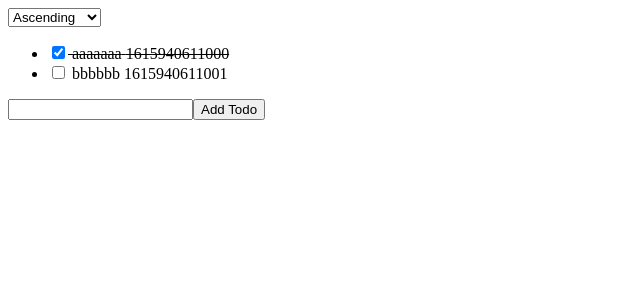
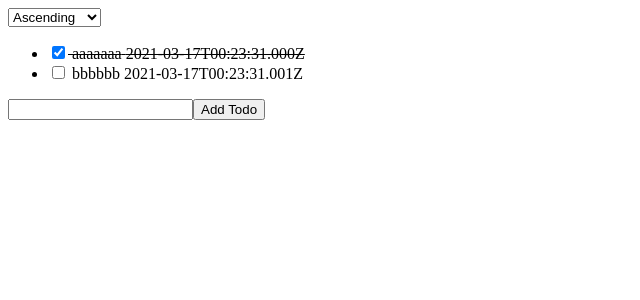
Before and after one commit to nosferatu500/todo_list_frontend, a React (Create React App) app: page / in a window 1280 px wide. Shown: the top 300 px of the page, without its empty margins (0-640 px from the left). Built offline with nearby package versions, Linux system fonts and the light colour scheme.

Commit message:
Update data types for compatibility with MongoDB.

```diff
--- a/src/App.tsx
+++ b/src/App.tsx
@@ -3,28 +3,30 @@ import { TodoList } from "./components/TodoList";
 import { AddTodoForm } from "./components/AddTodoForm";
 import { SortTodoForm } from "./components/SortTodoForm";
 
-const initialTodos: Todo[] = [
+const initialTodos: ITodo[] = [
   {
-    timestamp: Date.now(),
+    _id: "213",
+    createdAt: new Date().toISOString(),
     text: "aaaaaaa",
-    complete: true,
+    status: true,
   },
   {
-    timestamp: Date.now() + 1,
+    _id: "324",
+    createdAt: new Date(Date.now() + 1).toISOString(),
     text: "bbbbbb",
-    complete: false,
+    status: false,
   },
 ];
 
 const App: React.FC = () => {
-  const [todos, setData] = useState(initialTodos);
+  const [todos, setData] = useState<ITodo[]>(initialTodos);
 
-  const toggleTodo = (selectedTodo: Todo) => {
+  const toggleTodo = (selectedTodo: ITodo) => {
     const newTodos = todos.map((todo) => {
       if (todo === selectedTodo) {
         return {
           ...todo,
-          complete: !todo.complete,
+          status: !todo.status,
         };
       }
 
@@ -35,10 +37,10 @@ const App: React.FC = () => {
   };
 
   const addTodo = (text: string): void => {
-    const newTodo = {
-      timestamp: Date.now(),
+    const newTodo: ITodo = {
+      createdAt: new Date().toISOString(),
       text,
-      complete: false,
+      status: false,
     };
     setData([...todos, newTodo]);
   };
@@ -48,9 +50,12 @@ const App: React.FC = () => {
       asc: 1,
       desc: -1,
     };
-    const sorted = [...todos].sort((a, b) =>
-      a.timestamp > b.timestamp ? types[sort] : -types[sort]
-    );
+    const sorted = [...todos].sort((a, b) => {
+      if (a.createdAt && b.createdAt) {
+        return a.createdAt > b.createdAt ? types[sort] : -types[sort];
+      }
+      throw new Error("sortTodos: Couldn't find createdAt field.");
+    });
     setData(sorted);
   };
 
--- a/src/components/AddTodoForm.tsx
+++ b/src/components/AddTodoForm.tsx
@@ -1,8 +1,8 @@
 import React, { useState } from "react";
 
-interface Props {
+type Props = {
   addTodo: (text: string) => void;
-}
+};
 
 export const AddTodoForm: React.FC<Props> = ({ addTodo }) => {
   const [text, setText] = useState("");
--- a/src/components/SortTodoForm.tsx
+++ b/src/components/SortTodoForm.tsx
@@ -1,8 +1,8 @@
 import React from "react";
 
-interface Props {
+type Props = {
   sortTodos: (sort: string) => void;
-}
+};
 
 export const SortTodoForm: React.FC<Props> = ({ sortTodos }) => {
   return (
--- a/src/components/TodoList.tsx
+++ b/src/components/TodoList.tsx
@@ -1,20 +1,16 @@
 import React from "react";
 import { TodoListItem } from "./TodoListItem";
 
-interface Props {
-  todos: Todo[];
-  toggleTodo: (selectedTodo: Todo) => void;
-}
+type Props = {
+  todos: ITodo[];
+  toggleTodo: (selectedTodo: ITodo) => void;
+};
 
 export const TodoList: React.FC<Props> = ({ todos, toggleTodo }) => {
   return (
     <ul>
       {todos.map((todo) => (
-        <TodoListItem
-          key={todo.timestamp.toString()}
-          todo={todo}
-          toggleTodo={toggleTodo}
-        />
+        <TodoListItem key={todo._id} todo={todo} toggleTodo={toggleTodo} />
       ))}
     </ul>
   );
--- a/src/components/TodoListItem.tsx
+++ b/src/components/TodoListItem.tsx
@@ -1,26 +1,25 @@
 import React from "react";
 
-interface Props {
-  todo: Todo;
-  toggleTodo: (selectedTodo: Todo) => void;
-}
+type Props = TodoProps & {
+  toggleTodo: (selectedTodo: ITodo) => void;
+};
 
 export const TodoListItem: React.FC<Props> = ({ todo, toggleTodo }) => {
   return (
     <li>
       <label
         htmlFor="todoItem"
-        style={{ textDecoration: todo.complete ? "line-through" : undefined }}
+        style={{ textDecoration: todo.status ? "line-through" : undefined }}
       >
         <input
           id="todoItem"
           type="checkbox"
-          checked={todo.complete}
+          checked={todo.status}
           onClick={() => {
             toggleTodo(todo);
           }}
         />{" "}
-        {todo.text} {todo.timestamp}
+        {todo.text} {todo.createdAt}
       </label>
     </li>
   );
```
Also changed, not shown: src/types.d.ts (+16 -3 lines), .eslintrc.js.
